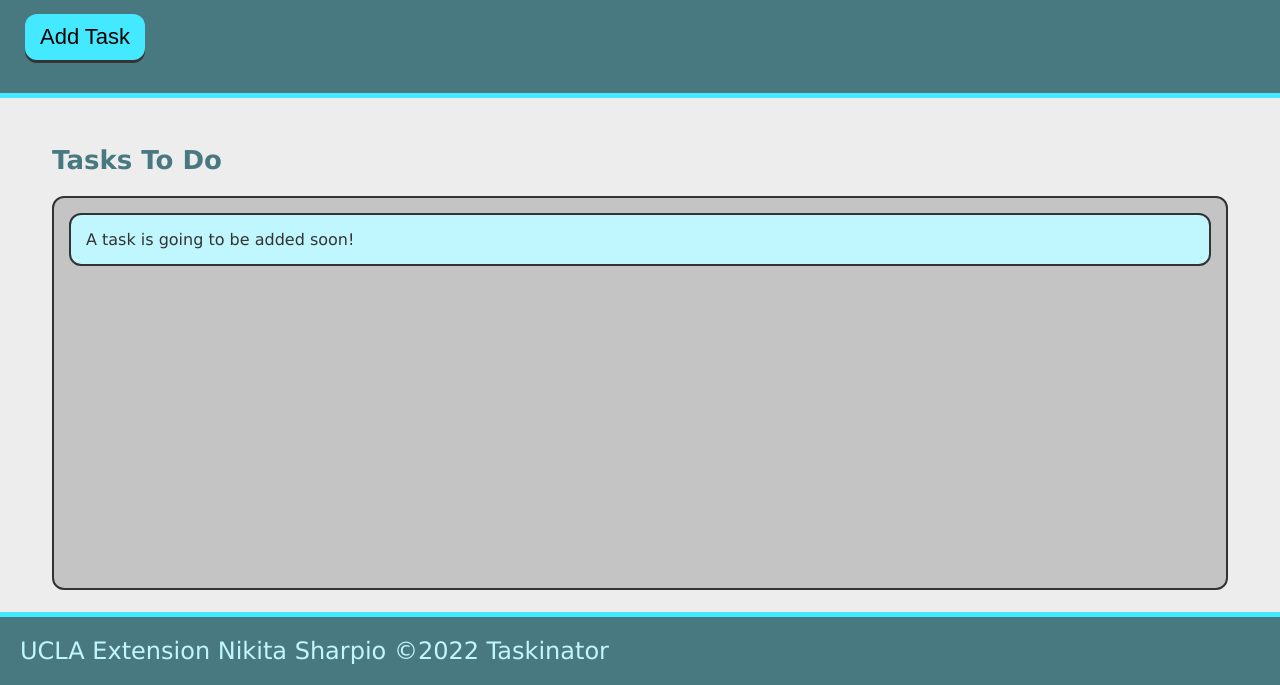
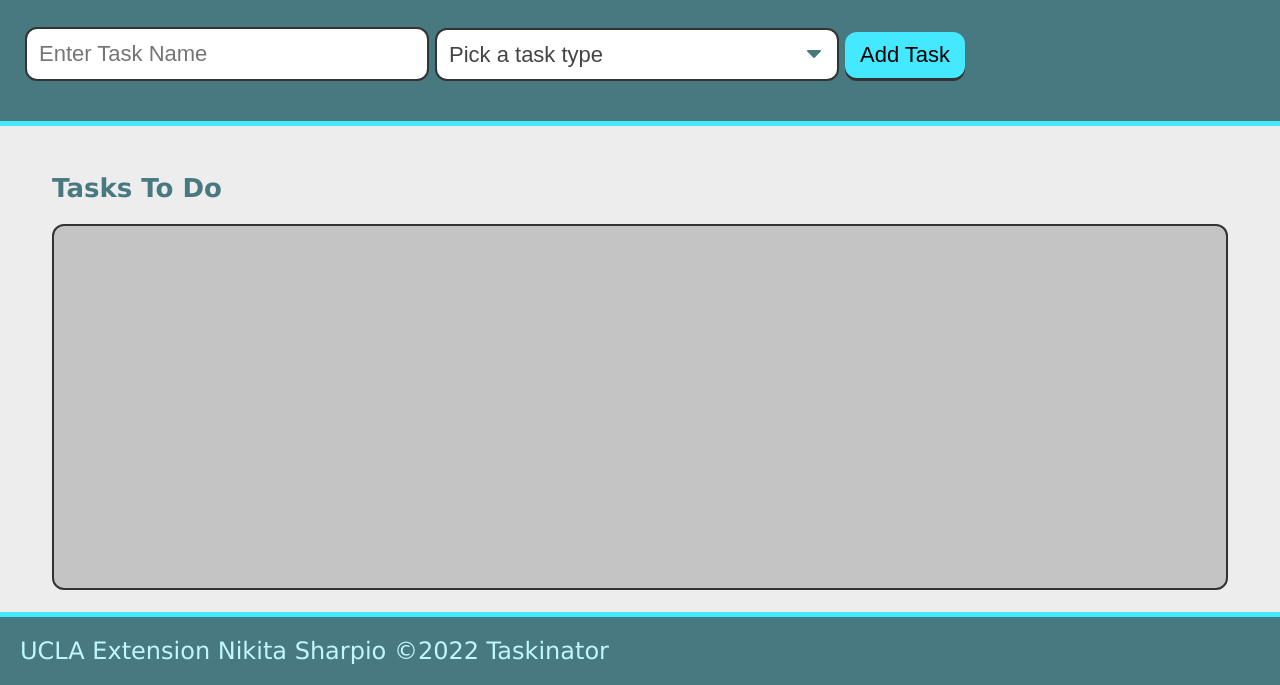
Before and after one commit to Niksharpkings/taskinator, a plain HTML site: page index.html in a window 1280 px wide. Shown: the part 115-800 px from the top of the page. Drawn offline with Linux system fonts and the light colour scheme.

Commit message:
added submit eventlistener

```diff
--- a/assets/js/script.js
+++ b/assets/js/script.js
@@ -1,11 +1,13 @@
-var buttonEl = document.querySelector("#save-task");
+var formEl = document.querySelector("#task-form");
 var tasksToDoEl = document.querySelector("#tasks-to-do");
 
-var createTaskHandler = function() {
+var createTaskHandler = function(event) {
+  event.preventDefault();
+
   var listItemEl = document.createElement("li");
   listItemEl.className = "task-item";
   listItemEl.textContent = "This is a new Task";
   tasksToDoEl.appendChild(listItemEl);
 };
 
-buttonEl.addEventListener("click", createTaskHandler);
+formEl.addEventListener("submit", createTaskHandler);
--- a/index.html
+++ b/index.html
@@ -12,15 +12,32 @@
     <header>
       <h1 class="page-title"> Taskinator </h1>
       <p>Click the button below to add a new task!</p>
-      <button class="btn" id="save-task">Add Task</button>
+
+      <form id="task-form">
+        <div class="form-group">
+          <input type="text" name="task-name" placeholder="Enter Task Name" />
+        </div>
+
+        <div class="form-group">
+          <select name="task-type" class="select-dropdown">
+            <option value="" disabled selected>Pick a task type</option>
+            <option value="Print">Print</option>
+            <option value="Web">Web</option>
+            <option value="Mobile">Mobile</option>
+          </select>
+        </div>
+
+        <div class="form-group">
+          <button class="btn" id="save-task" type="submit">Add Task</button>
+        </div>
+      </form>
+
     </header>
 
     <main class="page-content">
       <section class="task-list-wrapper">
         <h2 class="list-title">Tasks To Do</h2>
-        <ul class="task-list" id="tasks-to-do">
-          <li class="task-item">A task is going to be added soon!</li>
-        </ul>
+        <ul class="task-list" id="tasks-to-do"></ul>
       </section>
     </main>
 
```
